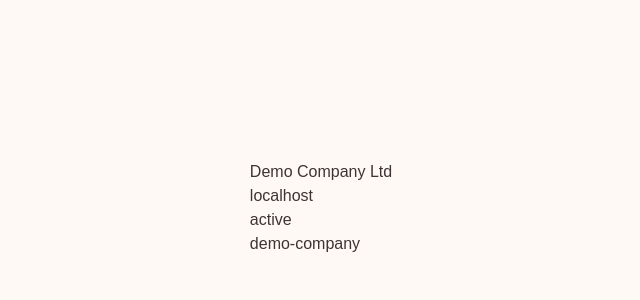
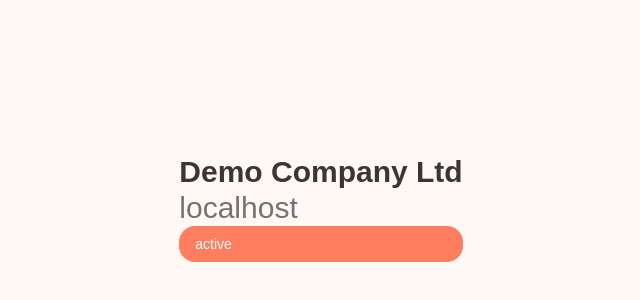
Before and after one commit to harshG775/multi-tenant-saas, a Next.js app: page / in a window 1280 px wide. Shown: the part 192-492 px from the top of the page, without its empty margins (319-959 px from the left). Built offline with nearby package versions, Linux system fonts and the light colour scheme.

Commit message:
feat: enhance MainPage styling for improved tenant information display

```diff
--- a/src/app/(main)/page.tsx
+++ b/src/app/(main)/page.tsx
@@ -7,10 +7,9 @@ export default function MainPage() {
     return (
         <main className="flex min-h-screen flex-col items-center justify-center">
             <section>
-                <h1>{tenant.name}</h1>
-                <p>{tenant.domain}</p>
-                <p>{tenant.status}</p>
-                <p>{tenant.slug}</p>
+                <h1 className="text-3xl font-semibold">{tenant.name}</h1>
+                <p className="text-3xl text-muted-foreground">{tenant.domain}</p>
+                <div className="text-sm bg-primary text-primary-foreground rounded-2xl px-4 py-2">{tenant.status}</div>
             </section>
         </main>
     );
```
